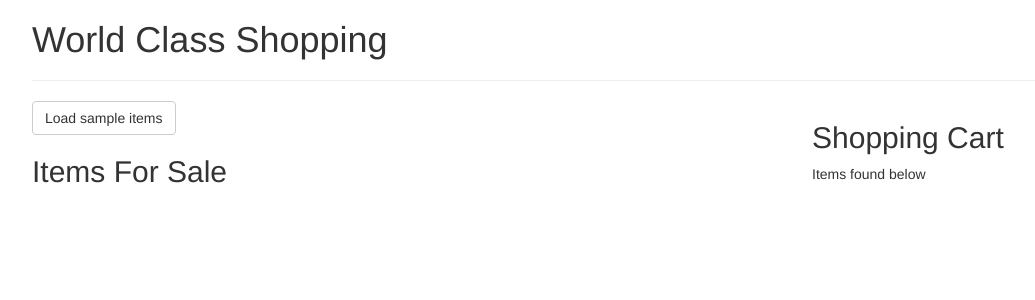
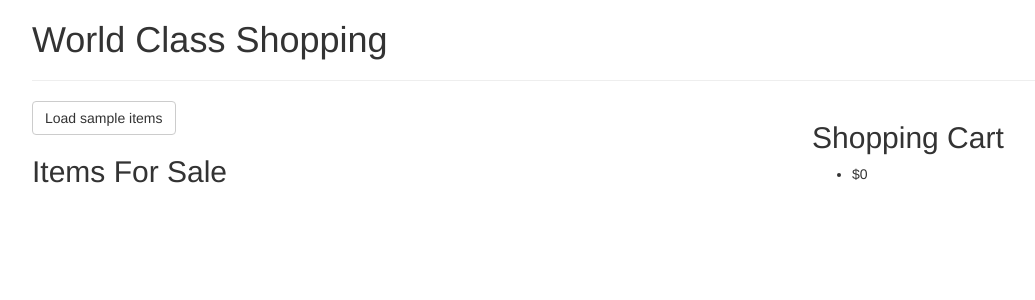
Before and after one commit to onebree/shopping-cart, a React (Create React App) app: page / in a window 1280 px wide. Shown: the top 300 px of the page, without its empty margins (38-1073 px from the left). Built offline with nearby package versions, Linux system fonts and the light colour scheme.

Commit message:
Calculate total of cart state in Cart

```diff
--- a/src/components/App.js
+++ b/src/components/App.js
@@ -23,6 +23,7 @@ class App extends React.Component {
     });
   }
 
+
   addToCart(key) {
     // Take a copy of our state
     const cart = {...this.state.cart};
@@ -45,7 +46,7 @@ class App extends React.Component {
             <ListOfItems items={this.state.items} addToCart={this.addToCart} />
           </div>
           <div className="col-md-4">
-            <Cart />
+            <Cart items={this.state.items} cart={this.state.cart} />
           </div>
         </div>
       </div>
--- a/src/components/Cart.js
+++ b/src/components/Cart.js
@@ -2,10 +2,21 @@ import React from "react";
 
 class Cart extends React.Component {
   render() {
+    const cartIds = Object.keys(this.props.cart);
+
+    const total = cartIds.reduce((prevTotal, key) => {
+      const item = this.props.items[key];
+      const count = this.props.cart[key];
+
+      return prevTotal + (count * item.price || 0);
+    }, 0);
+
     return (
-      <div>
+      <div className="cart">
         <h2>Shopping Cart</h2>
-        <p>Items found below</p>
+        <ul className="cart-items">
+          <li className="cart-total">${total}</li>
+        </ul>
       </div>
     )
   }
```
